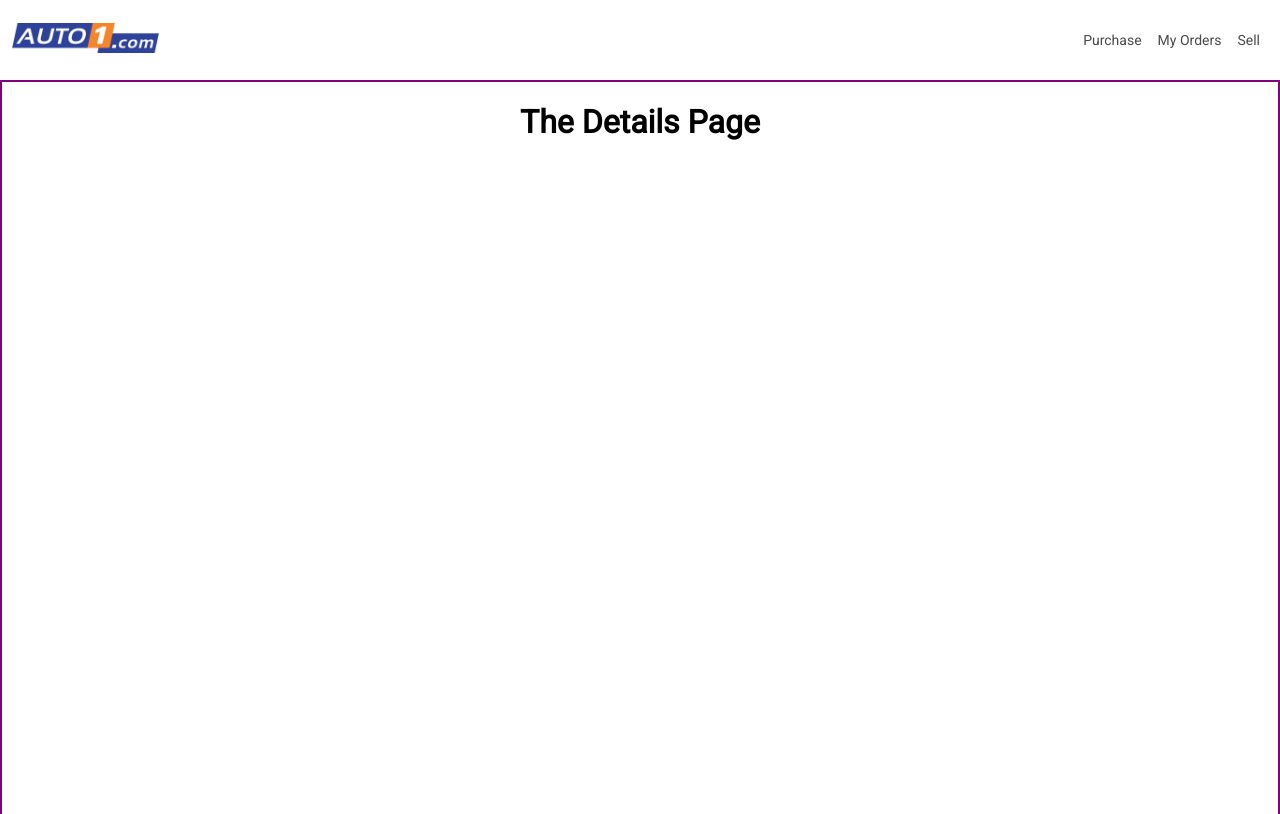
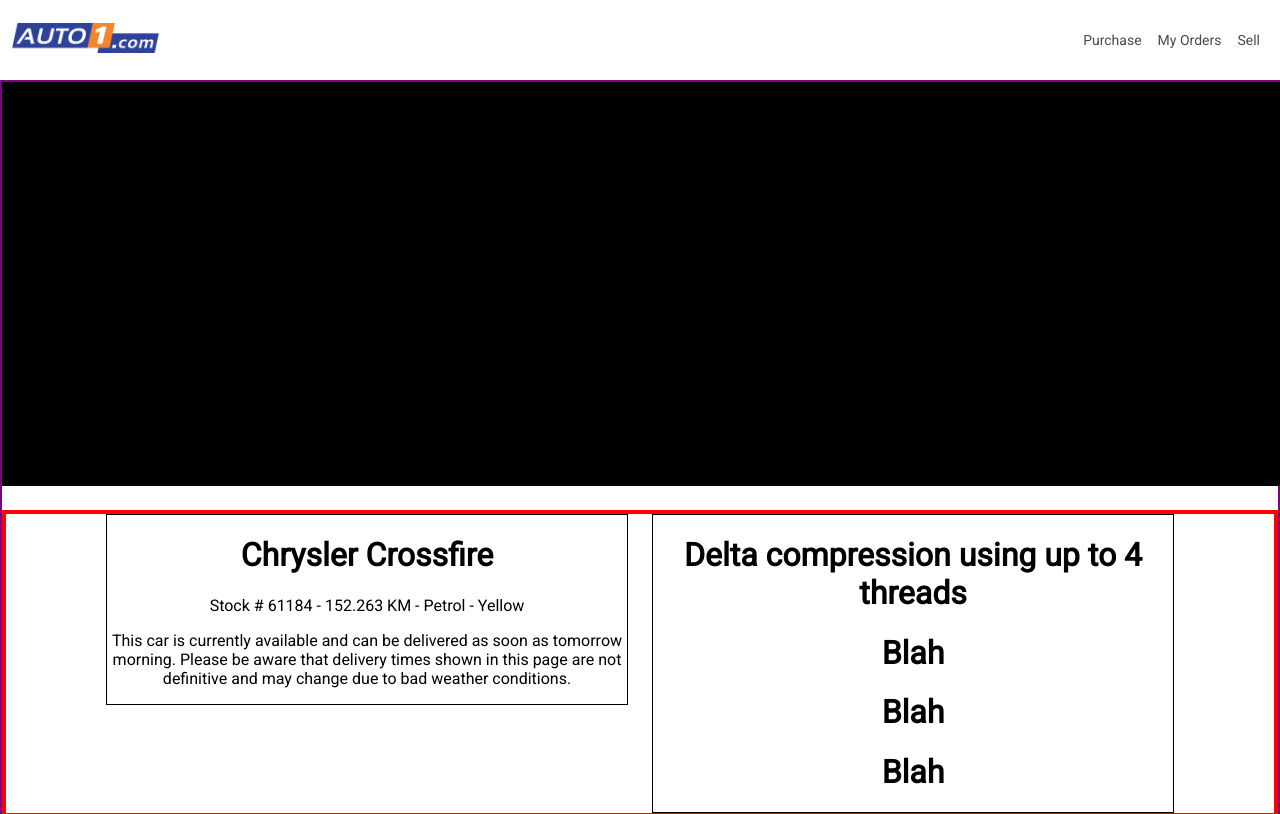
Before and after one commit to kaschief/auto1, a React (Create React App) app: page /details in a window 1280 px wide. Shown: the top 814 px of the page. Built offline with nearby package versions, Linux system fonts and the light colour scheme.

Commit message:
details page structred

```diff
--- a/src/App.css
+++ b/src/App.css
@@ -69,12 +69,50 @@
   text-align: center;
   font-family: 'Roboto', sans-serif;
   border: 2px solid purple;
-  height: 100%;
   margin: 0px;
   padding: 0px;
+  display: flex;
+  flex-direction: column;
+  flex-wrap: nowrap;
+  justify-content: flex-start;
+  align-content: flex-start;
 }
 
-.NotFound {
+.banner {
+  min-height: 400px;
+  width: 100vw;
+  border: 2px solid black;
+  background: black;
+  align-self: flex-start;
+}
+
+.details-info {
+  align-self: flex-start;
+  display: flex;
+  flex-direction: row;
+  flex-wrap: nowrap;
+  align-items: flex-start;
+  justify-content: space-between;
+  margin-top: 24px;
+  padding-left: 100px;
+  padding-right: 100px;
+  border: 4px solid red;
+}
+
+.first,
+.second {
+  border: 1px solid black;
+}
+
+.first {
+  margin-right: 24px;
+  flex-basis: 50%;
+}
+
+.second {
+  flex-basis: 50%;
+}
+*/ .NotFound {
   text-align: center;
   font-family: 'Roboto', sans-serif;
   border: 2px solid #ededed;
--- a/src/components/Cars.js
+++ b/src/components/Cars.js
@@ -1,4 +1,4 @@
-import React, { useState, useEffect } from 'react';
+import React from 'react';
 
 const Cars = () => {
   return (
--- a/src/components/Details.js
+++ b/src/components/Details.js
@@ -1,10 +1,27 @@
-import React, { useState, useEffect } from 'react';
-import Footer from './Footer';
+import React from 'react';
 
 const Details = () => {
   return (
     <div className="Details">
-      <h1>The Details Page</h1>
+      <div className="banner" />
+      <div className="details-info">
+        <div className="first">
+          <h1>Chrysler Crossfire</h1>
+          <p>Stock # 61184 - 152.263 KM - Petrol - Yellow</p>
+          <p>
+            This car is currently available and can be delivered as soon as
+            tomorrow morning. Please be aware that delivery times shown in this
+            page are not definitive and may change due to bad weather
+            conditions.
+          </p>
+        </div>
+        <div className="second">
+          <h1>Delta compression using up to 4 threads</h1>
+          <h1>Blah</h1>
+          <h1>Blah</h1>
+          <h1>Blah</h1>
+        </div>
+      </div>
     </div>
   );
 };
--- a/src/components/Filter.js
+++ b/src/components/Filter.js
@@ -1,4 +1,4 @@
-import React, { useState, useEffect } from 'react';
+import React from 'react';
 
 const Filter = () => {
   return (
--- a/src/components/Home.js
+++ b/src/components/Home.js
@@ -1,11 +1,10 @@
-import React, { useState, useEffect } from 'react';
+import React from 'react';
 import Filter from './Filter';
 import Cars from './Cars';
 
 const Home = () => {
   return (
     <div className="Home">
-      {/* <h1>The Home Page</h1> */}
       <Filter />
       <Cars />
     </div>
--- a/src/components/NotFound.js
+++ b/src/components/NotFound.js
@@ -11,7 +11,7 @@
         <h1>404 - Not Found</h1>
         <h2>Sorry, the page you are looking for does not exist.</h2>
         <h2>
-          You can always go back to{' '}
+          You can always go back to the{' '}
           <span>
             {' '}
             <Link to="/" className="homepage">
```
